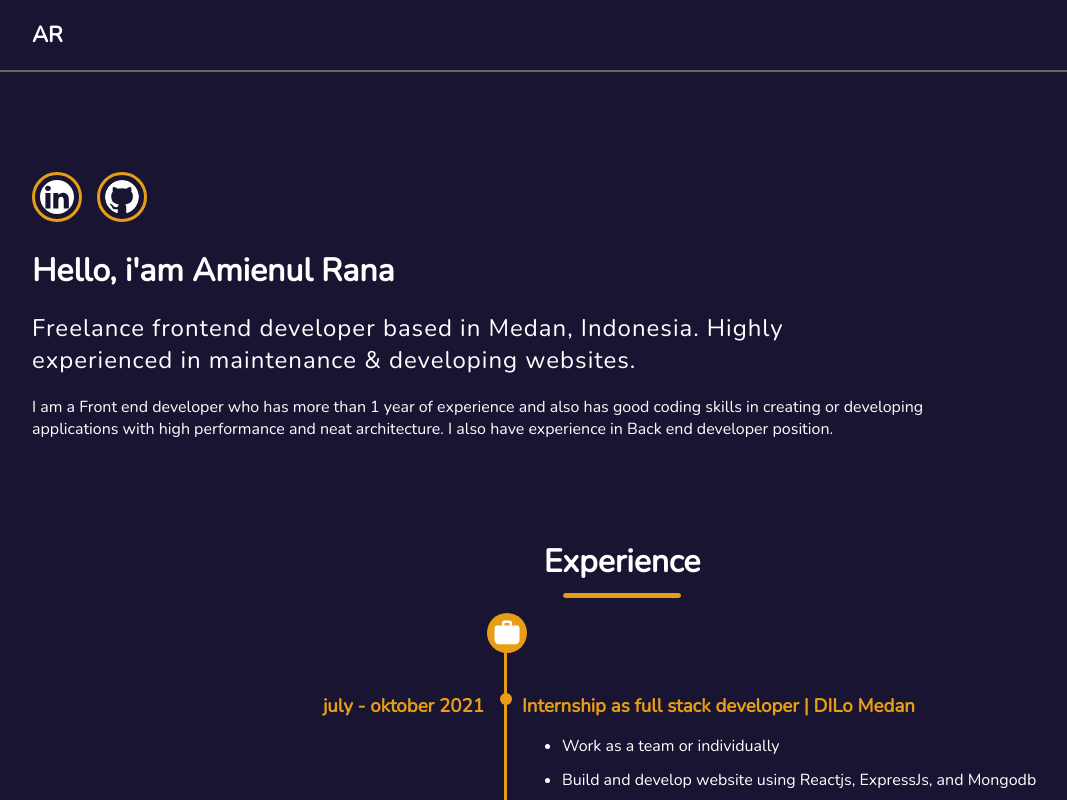
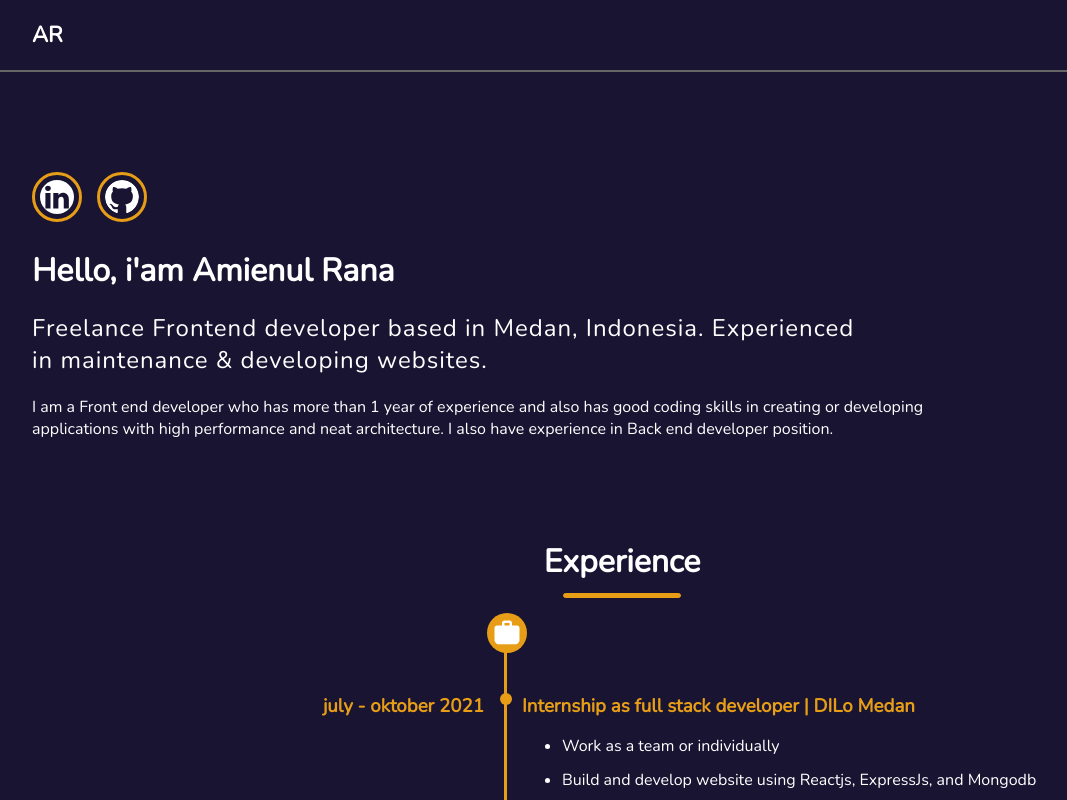
Before and after one commit to AmienulRana/portofolio, a Next.js app: page / in a window 1280 px wide. Shown: the top 800 px of the page, without its empty margins (18-1085 px from the left). Built offline with nearby package versions, Linux system fonts and the light colour scheme.

Commit message:
menghapus kata highly pada banner

```diff
--- a/components/Banner.js
+++ b/components/Banner.js
@@ -12,8 +12,8 @@ export default function Banner(){
                 </a>
             </div>
             <h1 data-aos="fade-up" data-aos-duration="600">Hello, i&apos;am Amienul Rana</h1>
-            <h2 data-aos="fade-up" data-aos-duration="800">Freelance frontend developer based in Medan, Indonesia.
-                Highly experienced in maintenance & developing websites.</h2>
+            <h2 data-aos="fade-up" data-aos-duration="800">Freelance Frontend developer based in Medan, Indonesia.
+                Experienced in maintenance & developing websites.</h2>
             <p data-aos="fade-up" data-aos-duration="1000">I am a Front end developer who has more than 1 year of experience and also has good coding skills in creating or developing applications with high performance and neat architecture. I also have experience in Back end developer position.</p>
         </div>
     )
```
